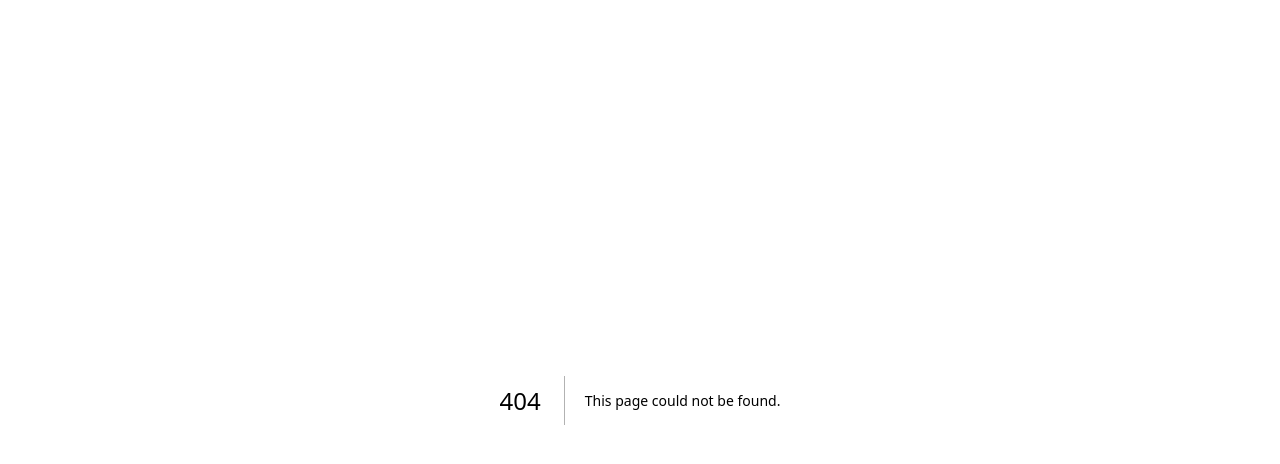
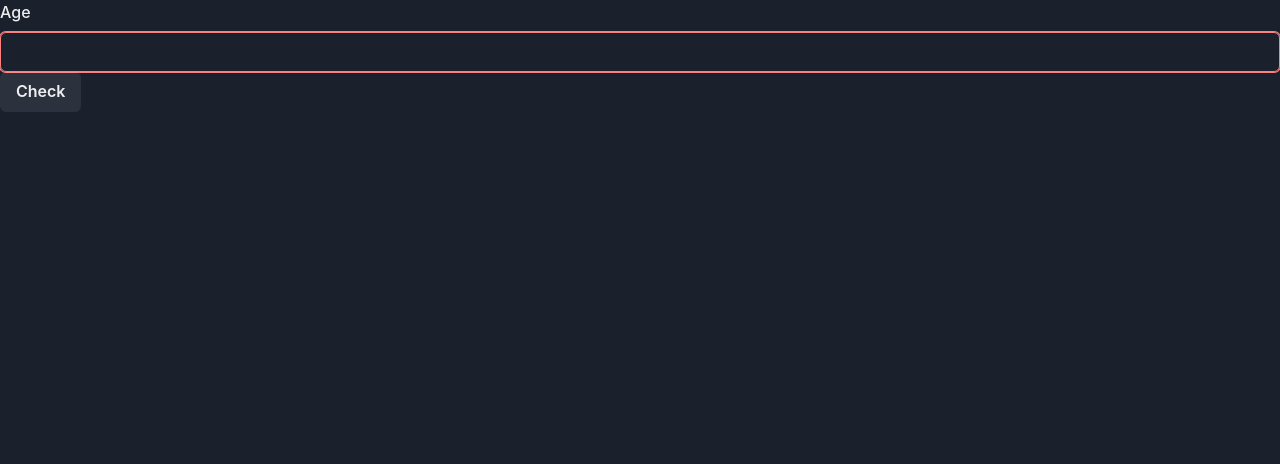
Before and after one commit to su8ash-Hamal/nextjs_with_chakra, a Next.js app: page /react-hook-form-test in a window 1280 px wide. Before the commit this address had no page. Shown: the top 464 px of the page. Built offline with nearby package versions, Linux system fonts and the light colour scheme; what @chakra-ui/next-js would draw is missing.

Commit message:
Testing react-hook-form with yup validator

```diff
--- a/package.json
+++ b/package.json
@@ -16,6 +16,7 @@
     "@chakra-ui/react": "^2.8.0",
     "@emotion/react": "^11.11.1",
     "@emotion/styled": "^11.11.0",
+    "@hookform/resolvers": "^3.1.1",
     "@react-google-maps/api": "^2.19.0",
     "@types/node": "20.4.4",
     "@types/react": "18.2.15",
@@ -28,7 +29,8 @@
     "react-dom": "18.2.0",
     "react-hook-form": "^7.45.2",
     "react-query": "^3.39.3",
-    "typescript": "5.1.6"
+    "typescript": "5.1.6",
+    "yup": "^1.2.0"
   },
   "devDependencies": {
     "@chakra-ui/cli": "^2.4.1"
--- /dev/null
+++ b/src/pages/react-hook-form-test/index.tsx
@@ -0,0 +1,40 @@
+import { useForm } from "react-hook-form";
+import { yupResolver } from '@hookform/resolvers/yup';
+import * as yup from "yup";
+import { chakra, FormControl, FormLabel, Input, FormHelperText, FormErrorMessage, Button } from "@chakra-ui/react";
+
+
+// Don't keep unnecessary data schema which might lead to unexpected example.
+const schema = yup.object({
+    // firstName: yup.string().required(),
+    age: yup.number().positive().integer().required(),
+}).required();
+
+
+type FormData = yup.InferType<typeof schema>;
+
+export default function App() {
+    const { register, handleSubmit, formState: { errors } } = useForm<FormData>({
+        resolver: yupResolver(schema)
+    });
+
+
+    const handleFormSubmit = (data: any) => {
+        console.log("handles");
+        console.log(data);
+    }
+
+    return (
+        <chakra.form onSubmit={handleSubmit(handleFormSubmit)}>
+            <FormControl isInvalid={!!register("age")}>
+                <FormLabel>Age</FormLabel>
+                <Input type='text' {...register("age")} />
+                {errors.age &&
+                    <FormErrorMessage>{errors.age.message}</FormErrorMessage>
+                }
+            </FormControl>
+
+            <Button type="submit">Check</Button>
+        </chakra.form>
+    );
+}
```
Also changed, not shown: 1 other file (tests, documents, lock files or other folders).
